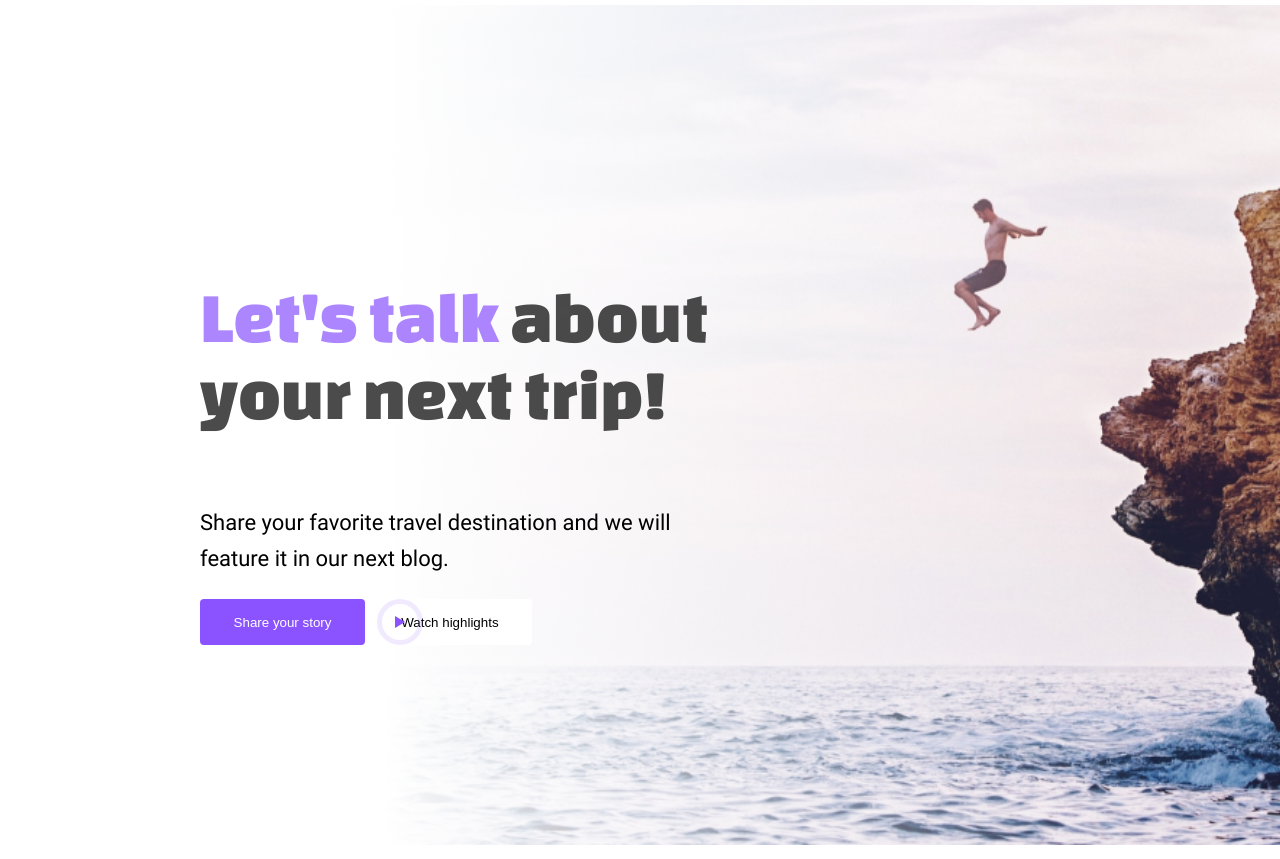
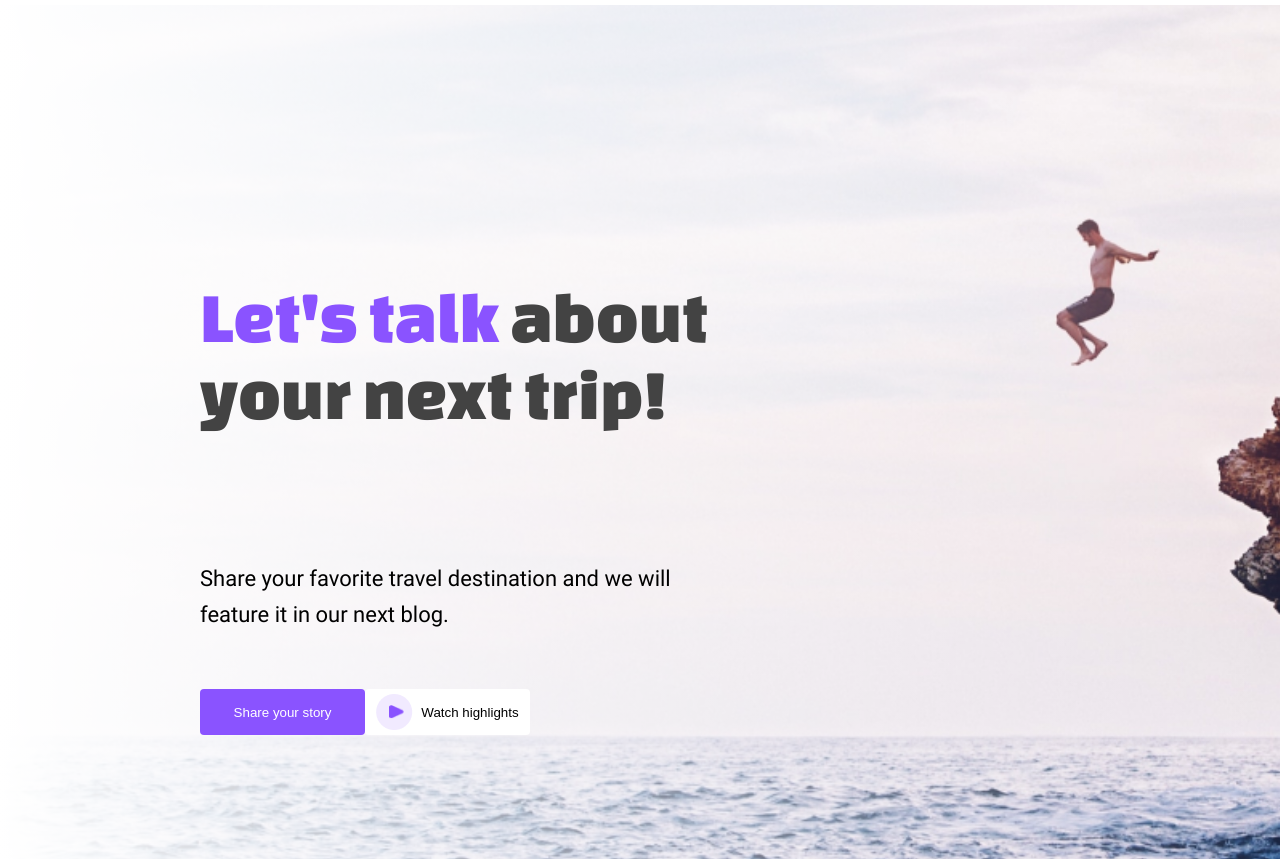
Before and after one commit to DanilShabolta/mystory, a plain HTML site: page index.html in a window 1280 px wide. Shown: the part 93-952 px from the top of the page. Drawn offline with Linux system fonts and the light colour scheme.

```diff
--- a/index.html
+++ b/index.html
@@ -19,8 +19,8 @@
                 <li><a href="#">Gallery</a></li>
                 <li><a href="#">Contact Us</a></li>
                 <li><a href="#"><img src="./images/header/search.png" alt="search"></a></li>
-                <li><div class="image-overlay"><a href="#"><img src="./images/header/profile-body.png" alt="head" class="bottom-image">
-                    <img src="./images/header/profile-head.png" alt="head" class="top-image"></a></div></li>
+                <li><div class="image-overlay"><a href="#"><img src="./images/header/profile-body.png" alt="body" class="profile-bottom-image">
+                    <img src="./images/header/profile-head.png" alt="head" class="profile-top-image"></a></div></li>
             </ul>
         </nav>
     </header>
@@ -29,8 +29,20 @@
         <div class="hero-text">
             <p class="hero-title"><span class="hero-title-purple">Let's talk</span> about<br> your next trip!</p>
             <p class="hero-description">Share your favorite travel destination and we will<br>feature it in our next blog.</p>
-            <button class="hero-share-button">Share your story</button>
-            <button class="hero-watch-button"><span class="hero-play-icon"></span>Watch highlights</button>
+            <div class="hero-buttons"> <!-- Новый контейнер для кнопок -->
+                <button class="hero-share-button">Share your story</button>
+                <button class="hero-watch-button">
+                    <span class="hero-watch-icon-container">
+                        <img src="./images/play/Ellipse.png" alt="Icon 1" class="icon hero-watch-icon-1">
+                        <img src="./images/play/Polygon.png" alt="Icon 2" class="icon hero-watch-icon-2">
+                    </span>
+                    Watch highlights
+                </button>
+            </div>
+        </div>
+    </section>
+
+
         </div>
     </section>
 
--- a/style.css
+++ b/style.css
@@ -24,6 +24,26 @@ body {
     align-items: center;
 }
 
+.image-overlay {
+    position: relative;
+    width: 24px;
+    height: 24px;
+    cursor: pointer;
+}
+
+.profile-bottom-image {
+    width: 100%;
+    height: auto;
+}
+
+.profile-top-image {
+    position: absolute;
+    top: 15%;
+    left: 25%;
+    width: 50%;
+    height: auto;
+}
+
 header {
     display: flex;
     justify-content: space-between;
@@ -45,6 +65,7 @@ nav a {
     color: #333;
 }
 
+
 .hero {
     position: relative;
     display: flex;
@@ -62,17 +83,24 @@ nav a {
     left: 0;
     right: 0;
     bottom: 0;
-    background: linear-gradient(to left, rgba(255, 255, 255, 0) 10%, rgba(255, 255, 255, 1) 70%);
+    background: linear-gradient(to left, rgba(255, 255, 255, 0) 0%, rgba(255, 255, 255, 1) 100%);
     pointer-events: none;
 }
 
 
 .hero-text {
     position: relative;
+    display: flex;
+    flex-direction: column;
     z-index: 1;
     font-family: 'Changa One';
     font-weight: 400px;
     gap: 34px;
+}
+
+.hero-title {
+    font-size: 73px;
+    color: rgba(67, 67, 67, 1);
 }
 
 .hero-title-purple {
@@ -80,15 +108,14 @@ nav a {
     color: rgba(138, 83, 255, 1);
 }
 
-.hero-title {
-    font-size: 73px;
-    opacity: 70%;
-}
-
 .hero-description {
     font-size: 22px;
     font-family: 'Roboto';
     line-height: 36px;
+}
+
+.hero-buttons {
+    display: flex;
 }
 
 .hero-share-button {
@@ -106,7 +133,7 @@ nav a {
 .hero-watch-button {
     width: 165px;
     height: 46px;
-    background-color:#fff;
+    background-color: #fff;
     color: black;
     border: none;
     border-radius: 4px;
@@ -114,35 +141,28 @@ nav a {
     position: relative;
     cursor: pointer;
     box-shadow: none;
+    display: flex;
+    align-items: center;
 }
 
-.hero-play-icon {/*круг*/
-    width: 36px;
-    height: 36px;
-    border: 5px solid rgba(138, 83, 255, 0.12);
-    border-radius: 50%;
-    position: absolute;
-    left: 10px;
-    top: 50%;
-    transform: translateY(-50%);
-    margin-right: 50px;
+.hero-watch-icon-container {
+    display: inline-flex;
+    position: relative;
+    margin-right: 8px;
 }
 
-.hero-play-icon::before {/* треугольник */
-    z-index: 1;
-    content: '';
-    position: absolute;
-    left: 50%;
-    top: 50%;
-    width: 0;
-    height: 0;
-    border-left: 10px solid rgba(138, 83, 255, 1);
-    border-top: 6px solid transparent;
-    border-bottom: 6px solid transparent;
-    transform: translate(-50%, -50%);
-    margin-right: 50px;
+.hero-watch-icon {
+    width: 100%;
+    height: 100%;
 }
 
+.hero-watch-icon-2 {
+    position: absolute;
+    width: 40%;
+    height: 40%;
+    top: 30%;
+    left: 35%;
+}
 
 
 .featured, .adventures, .form-section {
@@ -166,23 +186,3 @@ footer {
     text-align: center;
     padding: 10px;
 }
-
-.image-overlay {
-    position: relative; /* Устанавливаем относительное позиционирование для контейнера */
-    width: 24px; /* Укажите ширину контейнера */
-    height: 24px; /* Укажите высоту контейнера */
-    cursor: pointer;
-}
-
-.bottom-image {
-    width: 100%; /* Изображение занимает всю ширину контейнера */
-    height: auto; /* Высота автоматически подстраивается */
-}
-
-.top-image {
-    position: absolute; /* Устанавливаем абсолютное позиционирование для верхнего изображения */
-    top: 15%; /* Позиция сверху */
-    left: 25%; /* Позиция слева */
-    width: 50%; /* Изображение занимает всю ширину контейнера */
-    height: auto; /* Высота автоматически подстраивается */
-}
```
Also changed, not shown: images/play/Ellipse.png (added), images/play/Polygon.png (added), images/play/Polygon.svg (added).
